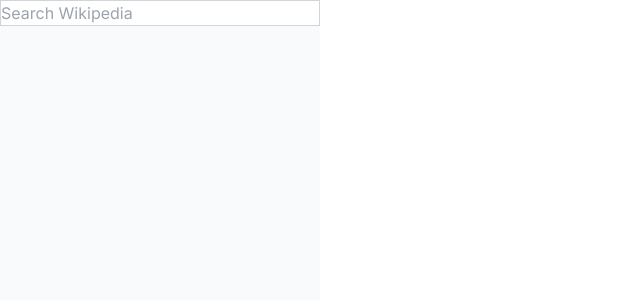
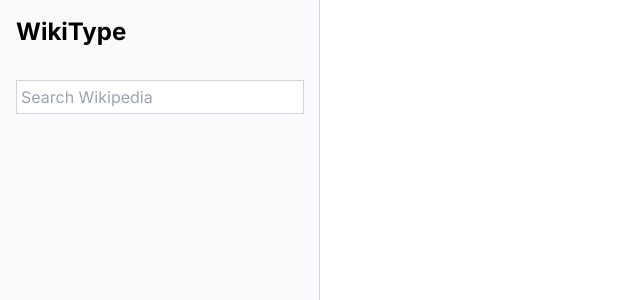
Before and after one commit to wikitypeio/frontend, a Next.js app: page / in a window 1280 px wide. Shown: the top 300 px of the page, without its empty margins (0-640 px from the left). Built offline with nearby package versions, Linux system fonts and the light colour scheme.

Commit message:
Update misc styling

```diff
--- a/components/ArticleSearch/index.tsx
+++ b/components/ArticleSearch/index.tsx
@@ -27,16 +27,17 @@
   }, [debouncedQuery]);
 
   return (
-    <div className='w-80 h-screen bg-gray-50'>
+    <div className='w-80 absolute p-4'>
       <input
         type='text'
         value={query}
         placeholder='Search Wikipedia'
         onChange={(e) => setQuery(e.target.value)}
-        className='w-full border border-gray-300'
+        className='w-full p-1 border border-gray-300 relative z-[11] focus:outline-none focus:border-blue-500'
       />
       {debouncedQuery && (
-        <div className='w-[500px] py-2 border border-gray-300 flex flex-col bg-white'>
+        <>
+          <div className='w-[500px] max-h-[80vh] py-2 border border-gray-300 flex flex-col bg-white overflow-scroll absolute z-[11]'>
             {results.length || loading ? (
               results.map((result) => (
                 <div key={result.title} className='py-2 px-4 flex gap-4'>
@@ -44,7 +45,7 @@
                   <img
                     src={result.thumbnail?.url ?? '/wikipediaLogo.png'}
                     alt='thumbnail'
-                  className='w-12 h-12 border object-contain object-center'
+                    className='w-12 h-12 shrink-0 border object-contain object-center'
                   />
                   <div className='text-left'>
                     <h3 className='font-bold'>{result.title}</h3>
@@ -52,7 +53,7 @@
                   </div>
                   <div className='flex-grow'></div>
                   <button
-                  className='w-16 shrink-0 border border-gray-300 hover:bg-gray-100'
+                    className='w-16 h-16 shrink-0 border border-gray-300 hover:bg-gray-100'
                     onClick={() => {
                       handleGoTo(result.id);
                     }}
@@ -60,7 +61,7 @@
                     Go To
                   </button>
                   <button
-                  className='w-16 shrink-0 border border-gray-300 hover:bg-gray-100'
+                    className='w-16 h-16 shrink-0 border border-gray-300 hover:bg-gray-100'
                     onClick={() => {
                       handleAddToQueue(result.id);
                     }}
@@ -73,6 +74,11 @@
               <p>No results</p>
             )}
           </div>
+          <div
+            onClick={clearSearch}
+            className='bg-black opacity-10 w-screen h-screen fixed top-0 left-0 z-10'
+          ></div>
+        </>
       )}
     </div>
   );
--- a/components/Sidebar/index.tsx
+++ b/components/Sidebar/index.tsx
@@ -5,7 +5,8 @@
 type Props = {};
 const Sidebar = (props: Props) => {
   return (
-    <div className='w-80 h-screen'>
+    <div className='w-80 h-screen bg-gray-50 border-r border-gray-300'>
+      <h1 className='p-4 text-2xl font-bold'>WikiType</h1>
       <ArticleSearch />
     </div>
   );
--- a/utils/searchWikipedia.ts
+++ b/utils/searchWikipedia.ts
@@ -2,7 +2,7 @@
 
 import type { SearchResult } from '@/utils/types';
 
-const LIMIT = 10;
+const LIMIT = 8;
 
 const SEARCH_PATH = new URL(
   'https://en.wikipedia.org/w/rest.php/v1/search/title'
```
Lines whose indentation alone changed are shown as unchanged.
